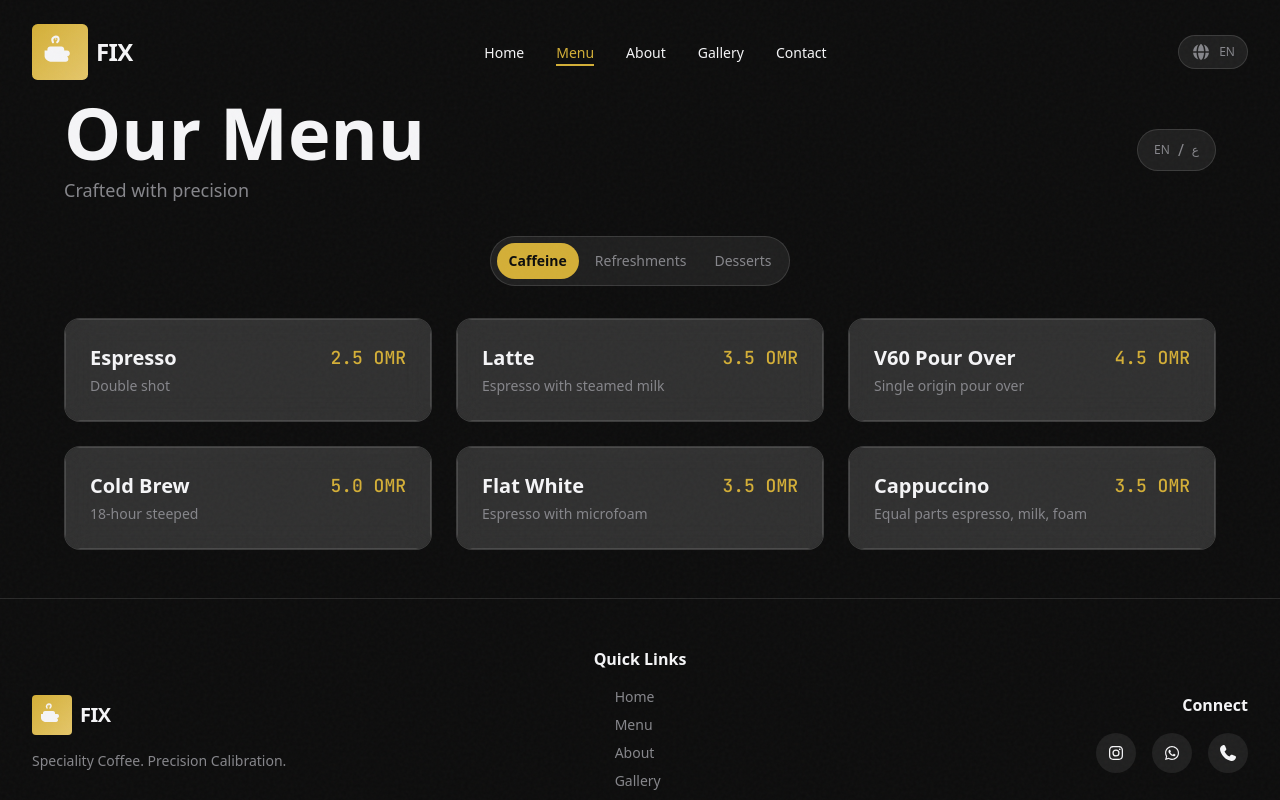
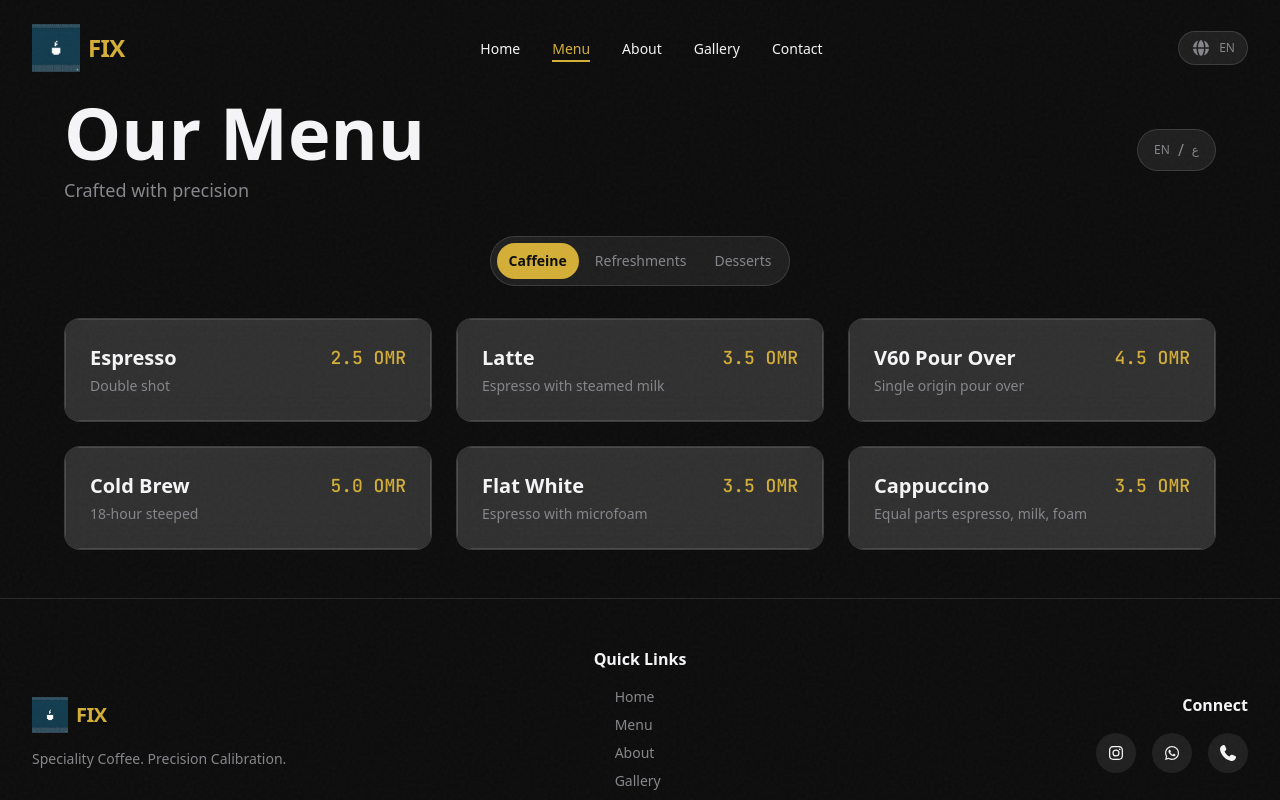
Before and after one commit to Ahmad-hue-hue/Fix.Om, a Next.js app in the folder fix-om/: page /menu in a window 1280 px wide. Shown: the top 800 px of the page. Built offline with nearby package versions, Linux system fonts and the light colour scheme.

Commit message:
feat: use custom image as logo

```diff
--- a/fix-om/components/layout/header.tsx
+++ b/fix-om/components/layout/header.tsx
@@ -110,7 +110,8 @@ export function Header() {
       <AnimatePresence>
         {isMobileMenuOpen && (
           <motion.div
-            className="md:hidden fixed inset-0 top-[72px] z-[9999] bg-obsidian/98 backdrop-blur-lg"
+            className="md:hidden fixed inset-0 top-[72px]"
+            style={{ position: "fixed", zIndex: 999999, backgroundColor: "#000000" }}
             initial={{ opacity: 0, y: -20 }}
             animate={{ opacity: 1, y: 0 }}
             exit={{ opacity: 0, y: -20 }}
--- a/fix-om/components/layout/logo.tsx
+++ b/fix-om/components/layout/logo.tsx
@@ -2,6 +2,7 @@
 
 import { motion, useScroll, useTransform } from "framer-motion";
 import { useRef } from "react";
+import Image from "next/image";
 
 interface LogoProps {
   className?: string;
@@ -15,13 +16,12 @@ export function Logo({ className = "", size = "md" }: LogoProps) {
     offset: ["start start", "end start"],
   });
 
-  const fillColor = useTransform(scrollYProgress, [0, 0.5], ["#F5F5F7", "#D4AF37"]);
   const scale = useTransform(scrollYProgress, [0, 0.3], [1, 0.85]);
 
   const sizes = {
-    sm: { width: 40, height: 40, text: "text-xl" },
-    md: { width: 56, height: 56, text: "text-2xl" },
-    lg: { width: 72, height: 72, text: "text-4xl" },
+    sm: { width: 36, height: 36, text: "text-xl" },
+    md: { width: 48, height: 48, text: "text-2xl" },
+    lg: { width: 64, height: 64, text: "text-4xl" },
   };
 
   const currentSize = sizes[size];
@@ -32,49 +32,18 @@ export function Logo({ className = "", size = "md" }: LogoProps) {
       className={`flex items-center gap-2 ${className}`}
       style={{ scale, position: "relative" }}
     >
-      <svg
-        width={currentSize.width}
-        height={currentSize.height}
-        viewBox="0 0 40 40"
-        fill="none"
-        xmlns="http://www.w3.org/2000/svg"
-        className="flex-shrink-0"
-      >
-        <defs>
-          <linearGradient id="logo-gradient" x1="0" y1="0" x2="40" y2="40" gradientUnits="userSpaceOnUse">
-            <stop stopColor="#D4AF37" />
-            <stop offset="1" stopColor="#E5C76B" />
-          </linearGradient>
-        </defs>
-        <motion.rect
-          width="40"
-          height="40"
-          rx="4"
-          fill="url(#logo-gradient)"
+      <div className="relative flex-shrink-0" style={{ width: currentSize.width, height: currentSize.height }}>
+        <Image
+          src="/assets/logo.jpeg"
+          alt="FIX"
+          fill
+          sizes={`${currentSize.width}px`}
+          className="object-contain"
         />
-        <motion.path
-          d="M11 23V18C11 16.8954 11.8954 16 13 16H21C22.1046 16 23 16.8954 23 18V23C23 24.6569 21.6569 26 20 26H14C12.3431 26 11 24.6569 11 23ZM13 18H21V23H13V18ZM25 19C25 19 27 19 27 21C27 23 25 23 25 23C25 23 26 24 26 25C26 26.5 25 27 23 27H14C11.5 27 9 25 9 23V19H25ZM15 20C15 19.4477 15.4477 19 16 19C16.5523 19 17 19.4477 17 20C17 20.5523 16.5523 21 16 21C15.4477 21 15 20.5523 15 20ZM19 20C19 19.4477 19.4477 19 20 19C20.5523 19 21 19.4477 21 20C21 20.5523 20.5523 21 20 21C19.4477 21 19 20.5523 19 20Z"
-          fill={fillColor}
-        />
-        <motion.path
-          d="M15 13C15 13 14 11 15 10C15.5 9.5 16.5 9 17 9C18 9 18.5 9.5 18.5 9.5C18.5 9.5 19 10 19 11C19 12 18 13 18 13"
-          stroke={fillColor}
-          strokeWidth="1.5"
-          strokeLinecap="round"
-          fill="none"
-        />
-        <motion.path
-          d="M17 11C17 11 16.5 10 17 9.5"
-          stroke={fillColor}
-          strokeWidth="1"
-          strokeLinecap="round"
-          fill="none"
-          style={{ opacity: 0.6 }}
-        />
-      </svg>
+      </div>
       <motion.span
         className={`font-bold tracking-tight ${currentSize.text}`}
-        style={{ color: fillColor }}
+        style={{ color: "#D4AF37" }}
       >
         FIX
       </motion.span>
```
Also changed, not shown: fix-om/public/assets/logo.jpeg.
